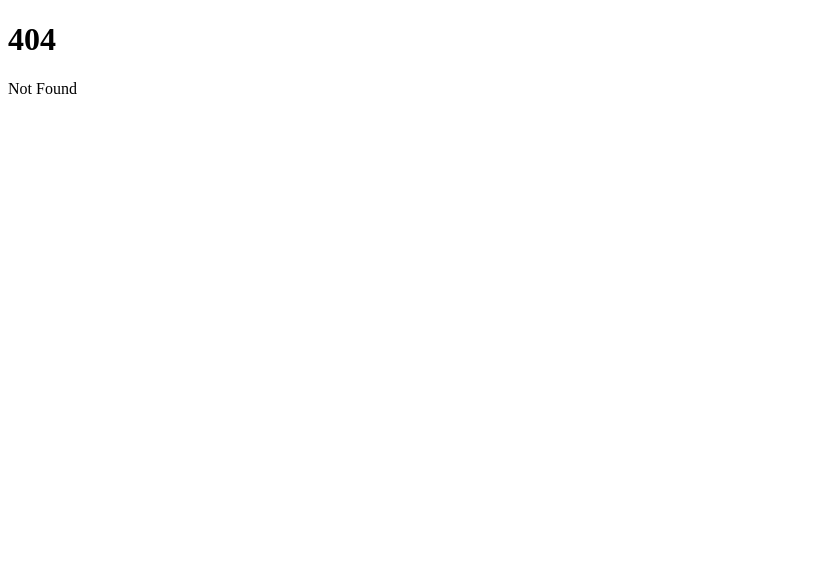
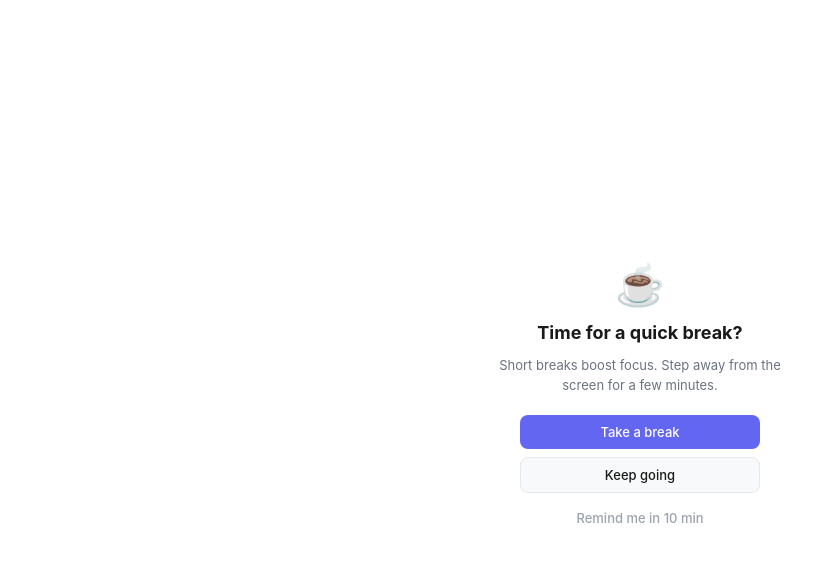
Before and after one commit to PaperPlaneLabs/MyTodos, a SvelteKit app: page /break in a window 1280 px wide. Before the commit this address had no page. Shown: the top 562 px of the page, without its empty margins (0-835 px from the left). Built offline with nearby package versions, Linux system fonts and the light colour scheme.

Commit message:
changing to svelte no progress yet

```diff
--- /dev/null
+++ b/src/routes/break/+page.js
@@ -0,0 +1 @@
+export const ssr = false;
--- /dev/null
+++ b/src/routes/break/+page.svelte
@@ -0,0 +1,185 @@
+<script lang="ts">
+    import { onMount } from "svelte";
+    import "$lib/styles/global.css";
+
+    // ── State ─────────────────────────────────────────────────────────────────
+    let message = $state("Time for a quick break?");
+    let sending = $state(false);
+
+    // ── Theme bootstrap ───────────────────────────────────────────────────────
+    // Runs synchronously before first paint so there is no flash of wrong theme.
+    // Priority: injected via initialization_script > localStorage > default
+    const theme =
+        typeof window !== "undefined" &&
+        typeof window.__BREAK_THEME__ === "string" &&
+        window.__BREAK_THEME__
+            ? window.__BREAK_THEME__
+            : typeof window !== "undefined"
+              ? (localStorage.getItem("theme") ?? "light")
+              : "light";
+
+    onMount(() => {
+        // Apply theme to document root
+        document.documentElement.setAttribute("data-theme", theme);
+
+        // Read the injected message
+        if (
+            typeof window.__BREAK_MESSAGE__ === "string" &&
+            window.__BREAK_MESSAGE__
+        ) {
+            message = window.__BREAK_MESSAGE__;
+        }
+    });
+
+    // ── Tauri API helpers ─────────────────────────────────────────────────────
+    async function emitAndClose(action: "break" | "skip" | "snooze") {
+        if (sending) return;
+        sending = true;
+        try {
+            const { invoke } = await import("@tauri-apps/api/core");
+            const { emit } = await import("@tauri-apps/api/event");
+            await emit("break:action", { action });
+            await invoke("close_break_window");
+        } catch (e) {
+            console.error("[break] action failed:", e);
+            sending = false;
+        }
+    }
+</script>
+
+<svelte:head>
+    <title>Break Reminder</title>
+</svelte:head>
+
+<div class="break-window">
+    <div class="break-icon">☕</div>
+
+    <h1 class="break-title">{message}</h1>
+    <p class="break-subtitle">
+        Short breaks boost focus. Step away from the screen for a few minutes.
+    </p>
+
+    <div class="actions">
+        <button
+            class="btn btn-primary"
+            onclick={() => emitAndClose("break")}
+            disabled={sending}
+        >
+            Take a break
+        </button>
+
+        <button
+            class="btn btn-secondary"
+            onclick={() => emitAndClose("skip")}
+            disabled={sending}
+        >
+            Keep going
+        </button>
+
+        <button
+            class="btn btn-ghost"
+            onclick={() => emitAndClose("snooze")}
+            disabled={sending}
+        >
+            Remind me in 10 min
+        </button>
+    </div>
+</div>
+
+<style>
+    :global(html, body) {
+        height: 100%;
+        overflow: hidden;
+        background: transparent;
+    }
+
+    .break-window {
+        display: flex;
+        flex-direction: column;
+        align-items: center;
+        justify-content: center;
+        height: 100vh;
+        padding: 32px 24px;
+        gap: 12px;
+        background-color: var(--bg-primary);
+        color: var(--text-primary);
+        font-family: var(--font-sans);
+        text-align: center;
+        box-sizing: border-box;
+    }
+
+    .break-icon {
+        font-size: 40px;
+        line-height: 1;
+        margin-bottom: 4px;
+    }
+
+    .break-title {
+        font-size: 18px;
+        font-weight: 700;
+        color: var(--text-primary);
+        margin: 0;
+        line-height: 1.3;
+    }
+
+    .break-subtitle {
+        font-size: 13px;
+        color: var(--text-secondary);
+        margin: 0 0 8px;
+        max-width: 320px;
+        line-height: 1.5;
+    }
+
+    .actions {
+        display: flex;
+        flex-direction: column;
+        gap: 8px;
+        width: 100%;
+        max-width: 240px;
+    }
+
+    .btn {
+        width: 100%;
+        padding: 9px 16px;
+        font-size: 13px;
+        font-weight: 500;
+        border-radius: 8px;
+        border: none;
+        cursor: pointer;
+        transition:
+            background-color 150ms ease,
+            opacity 150ms ease;
+        font-family: inherit;
+    }
+
+    .btn:disabled {
+        opacity: 0.6;
+        cursor: not-allowed;
+    }
+
+    .btn-primary {
+        background-color: var(--accent);
+        color: #fff;
+    }
+    .btn-primary:hover:not(:disabled) {
+        background-color: var(--accent-hover);
+    }
+
+    .btn-secondary {
+        background-color: var(--bg-secondary);
+        color: var(--text-primary);
+        border: 1px solid var(--border);
+    }
+    .btn-secondary:hover:not(:disabled) {
+        background-color: var(--bg-tertiary);
+    }
+
+    .btn-ghost {
+        background-color: transparent;
+        color: var(--text-tertiary);
+    }
+    .btn-ghost:hover:not(:disabled) {
+        color: var(--text-secondary);
+        background-color: var(--bg-hover);
+    }
+</style>
```
Also changed, not shown: src/app.d.ts (added, +7 -0 lines), 2 other files (tests, documents, lock files or other folders).
